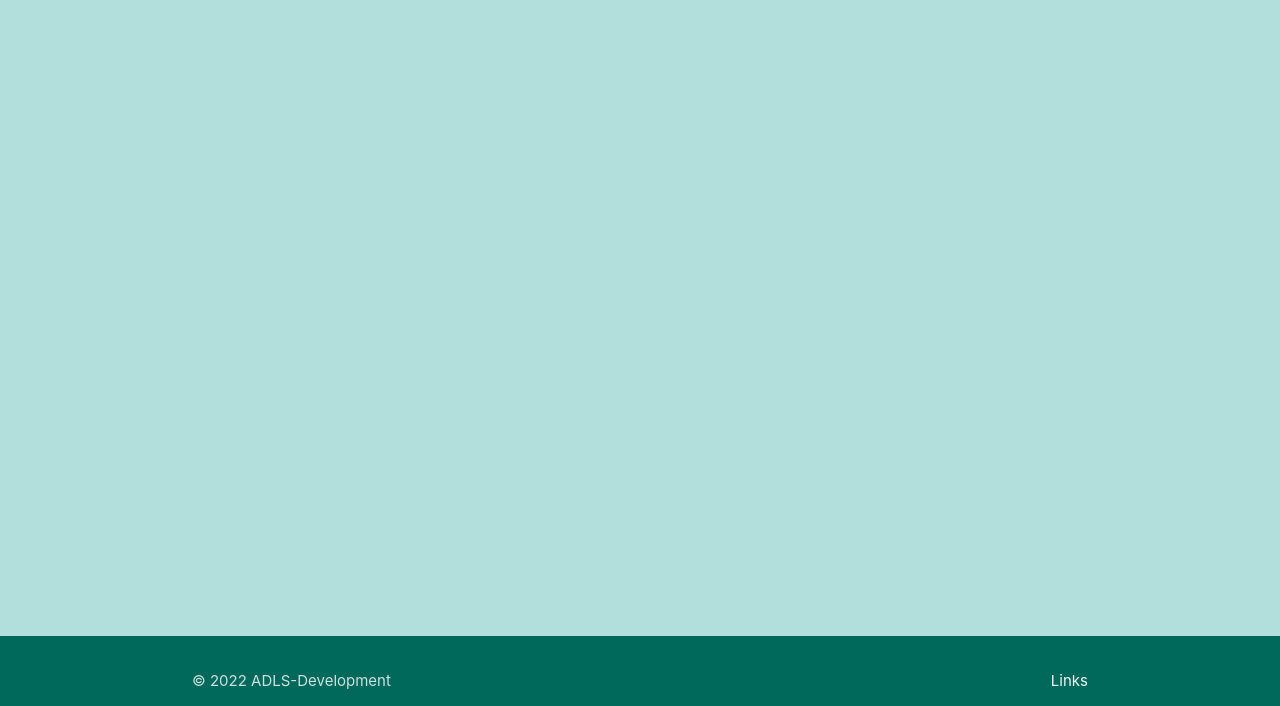
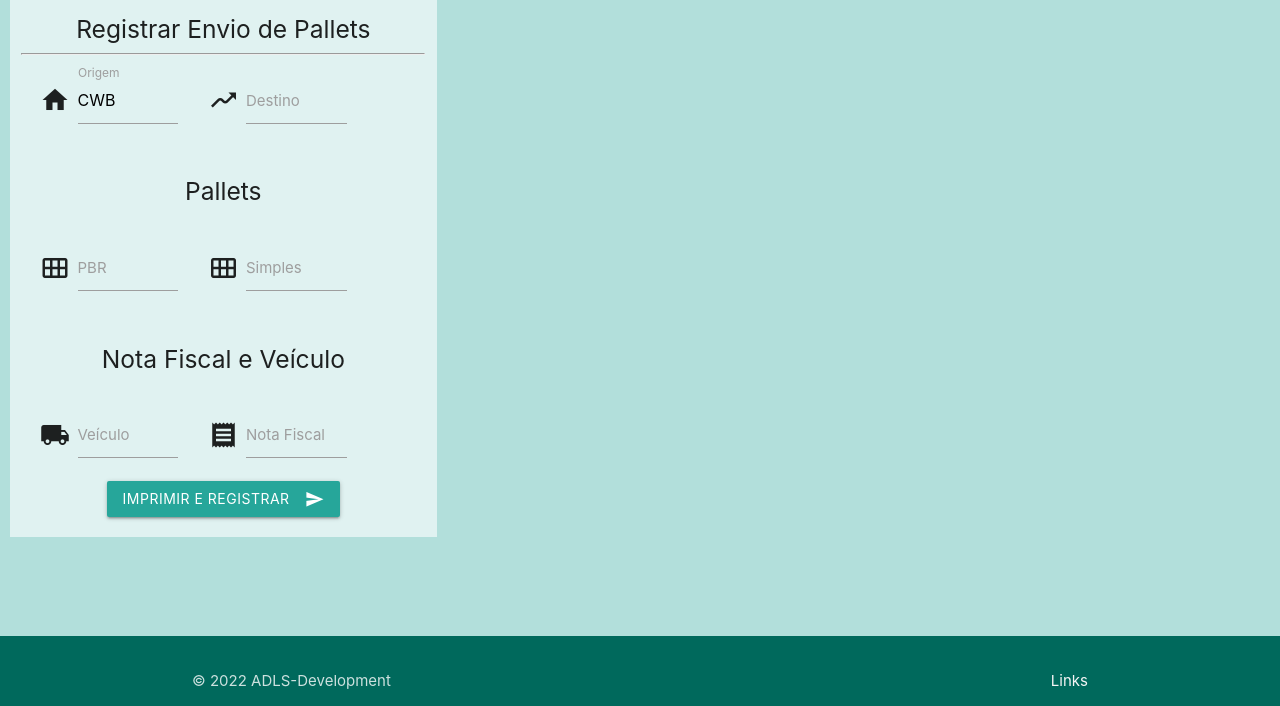
Before and after one commit to SrLuppo/controledepalets.com, a PHP site: page / in a window 1280 px wide. Shown: the part 94-800 px from the top of the page. Run offline with PHP 8.4, Linux system fonts and the light colour scheme.

Commit message:
Formulario concluído

```diff
--- a/includes/footer.php
+++ b/includes/footer.php
@@ -1,15 +1,27 @@
-
 </main>
 
 <footer class="page-footer teal darken-3">
-          <div class="footer-copyright teal darken-3">
-            <div class="container">
+    <div class="footer-copyright teal darken-3">
+        <div class="container">
             © 2022 ADLS-Development
             <a class="grey-text text-lighten-4 right" href="#!">Links</a>
-            </div>
-          </div>
+        </div>
+    </div>
 </footer>
 
 <script src="https://cdnjs.cloudflare.com/ajax/libs/materialize/1.0.0/js/materialize.min.js"></script>
+<script>
+    //maiusculas
+    document.getElementById('destino').addEventListener('keyup', (ev) => {
+        const input = ev.target;
+        input.value = input.value.toUpperCase();
+    });
+
+    document.getElementById('placa').addEventListener('keyup', (ev) => {
+        const input = ev.target;
+        input.value = input.value.toUpperCase();
+    });
+</script>
 </body>
+
 </html>
--- a/includes/header.php
+++ b/includes/header.php
@@ -6,7 +6,7 @@
     <meta name="viewport" content="width=device-width, initial-scale=1.0">
     <!-- Compiled and minified CSS -->
     <link rel="stylesheet" href="https://cdnjs.cloudflare.com/ajax/libs/materialize/1.0.0/css/materialize.min.css">
-
+    <link href="https://fonts.googleapis.com/icon?family=Material+Icons" rel="stylesheet">
     <!-- Compiled and minified JavaScript -->
     <script src="https://cdnjs.cloudflare.com/ajax/libs/materialize/1.0.0/js/materialize.min.js"></script>
 
--- a/index.php
+++ b/index.php
@@ -1,8 +1,78 @@
 <?php
 include_once "includes/header.php"
 ?>
+<div class="row">
+    <div class="col s12 m4 l4 teal lighten-5" style="margin-left: 10px;">
+        <div class="row">
+
+            <!-- Titulo -->
+            <div class="col s12 center">
+                <h5>Registrar Envio de Pallets</h5>
+                <hr>
+            </div>
+
+            <div class="col s12 center">
+
+                <!-- formulario para envio do cadastro -->
+                <form action="" method="post">
+
+                    <div class="input-field col s5">
+                        <i class="material-icons prefix">home</i>
+                        <input readonly type="text" value="CWB" id="origem" name="origem" class="autocomplete">
+                        <label for="origem">Origem</label>
+                    </div>
+
+                    <div class="input-field col s5">
+                        <i class="material-icons prefix">moving</i>
+                        <input type="text" id="destino" name="destino" class="autocomplete">
+                        <label for="destino">Destino</label>
+                    </div>
+
+                <!-- Pallets -->
+                    <div class="input-field col s12">
+                        <h5>Pallets</h5>
+                    </div>
+
+                    <div class="input-field col s5">
+                        <i class="material-icons prefix">calendar_view_month</i>
+                        <input type="number" id="pbr" name="pbr" class="autocomplete">
+                        <label for="pbr">PBR</label>
+                    </div>
+
+                    <div class="input-field col s5">
+                        <i class="material-icons prefix">calendar_view_month</i>
+                        <input type="number" id="simples" name="simples" class="autocomplete">
+                        <label for="simples">Simples</label>
+                    </div>
+
+                 <!-- Nota Fiscal e Placa do veículo -->
+                 <div class="input-field col s12">
+                        <h5>Nota Fiscal e Veículo</h5>
+                    </div>
+                    <div class="input-field col s5">
+                        <i class="material-icons prefix">local_shipping</i>
+                        <input type="text" id="placa" name="placa" maxlength="7" class="autocomplete">
+                        <label for="placa">Veículo</label>
+                    </div>
+
+                    <div class="input-field col s5">
+                        <i class="material-icons prefix">receipt</i>
+                        <input type="text" id="nf" name="nf" class="autocomplete">
+                        <label for="nf">Nota Fiscal</label>
+                    </div>
 
 
+                    <div class="col s12">
+                        <button class="btn waves-effect waves-light" type="submit" name="action">Imprimir e Registrar
+                            <i class="material-icons right">send</i>
+                        </button>
+                    </div>
+
+                </form>
+            </div>
+        </div>
+    </div>
+</div>
 <?php
 include_once "includes/footer.php"
 ?>
```
